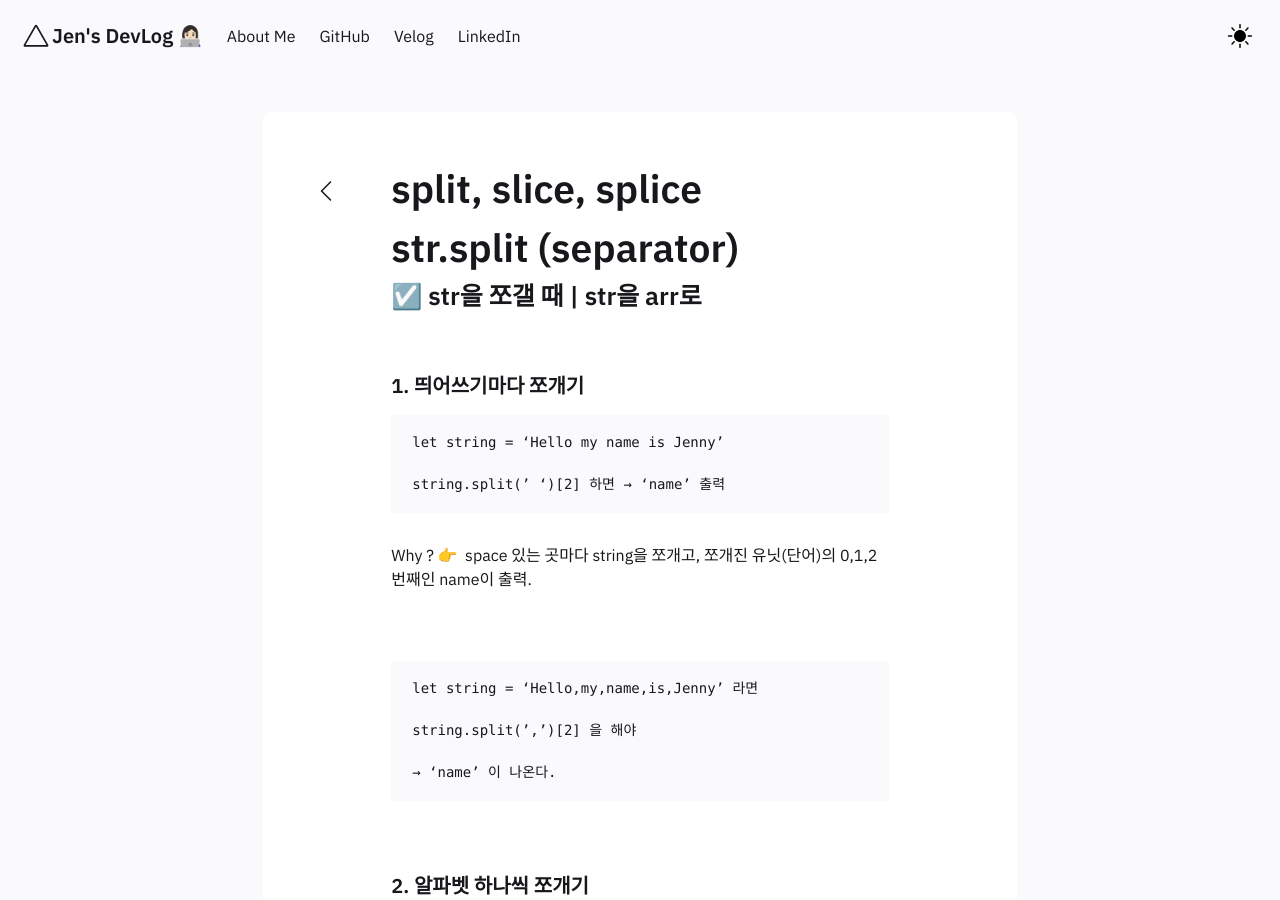
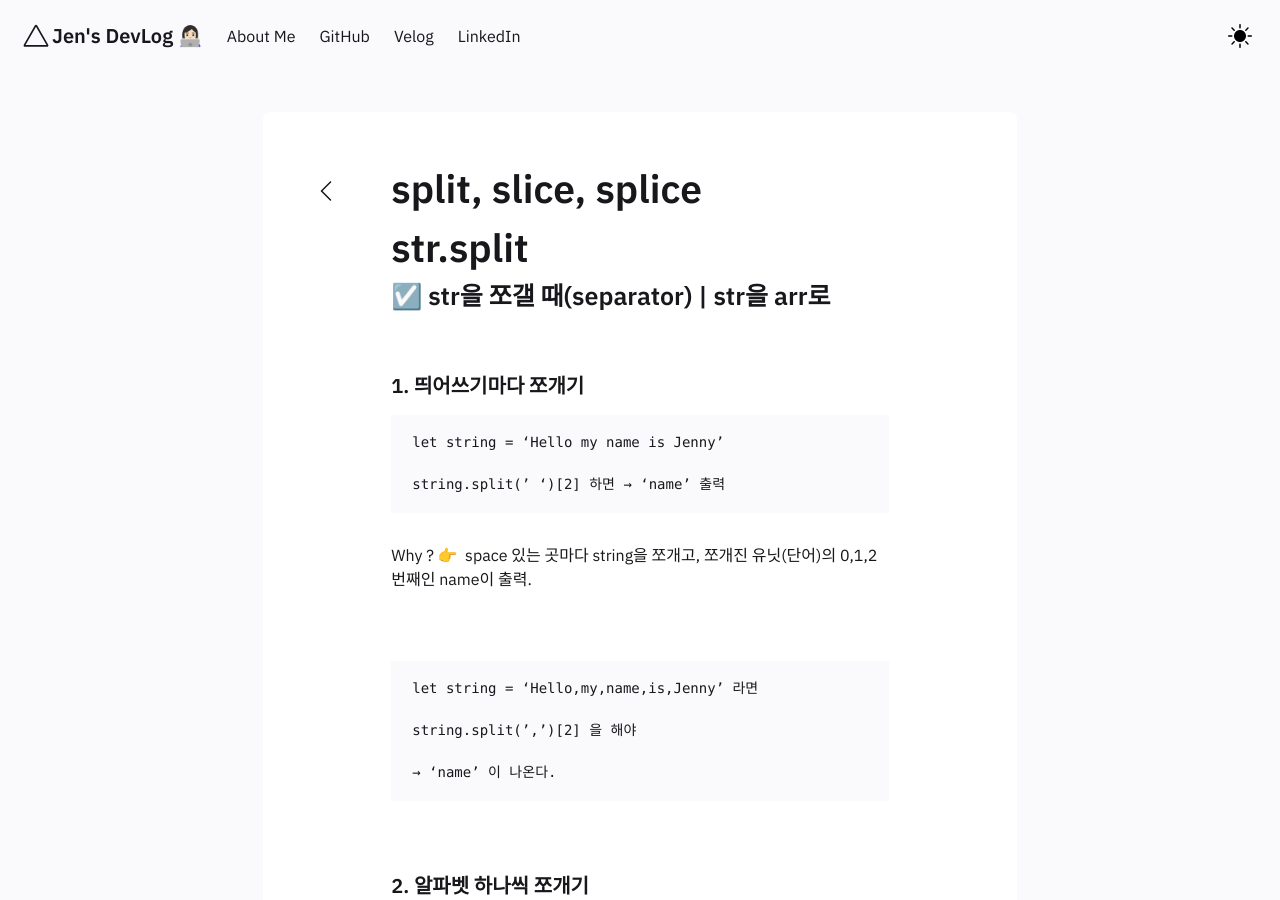
Before and after one commit to jenjenhub/blog, a Jekyll site: the page built from _notes/Public/2022-01-06-split_slice_splice.md, in a window 1280 px wide and 900 px high. Built offline with Jekyll 4.4.1, drawn with Linux system fonts in a browser that asks for light colours.

```diff
--- a/_notes/Public/2022-01-06-split_slice_splice.md
+++ b/_notes/Public/2022-01-06-split_slice_splice.md
@@ -3,9 +3,9 @@ title: "split, slice, splice"
 notetype : feed
 date : 06-01-2022
 ---
-# str.split (separator)
+# str.split
 
-### ☑️ str을 쪼갤 때 | str을 arr로    <br />
+### ☑️ str을 쪼갤 때(separator) | str을 arr로    <br />
 
 <br/>
 
```
